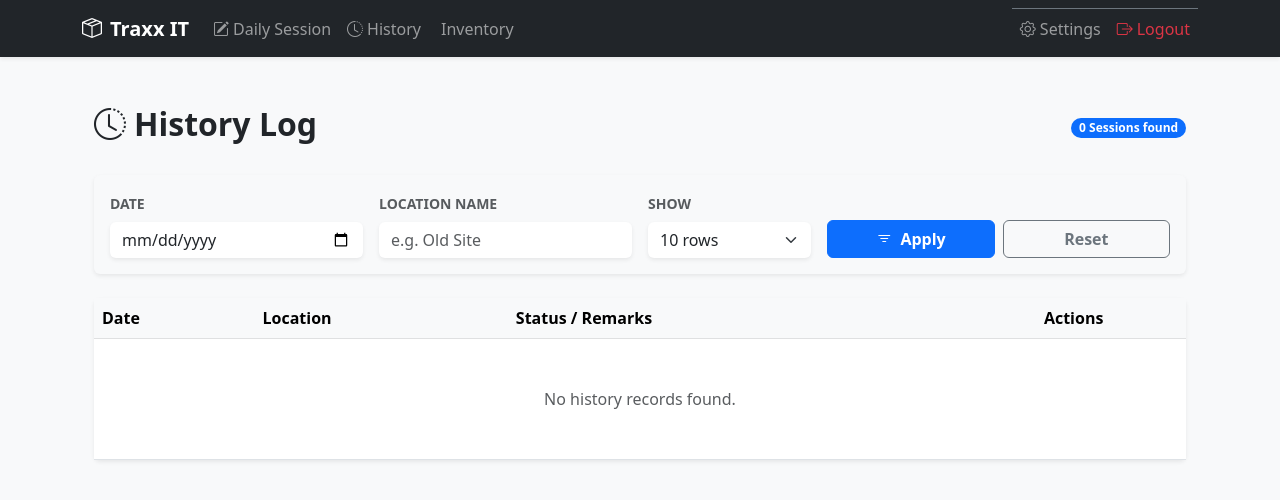
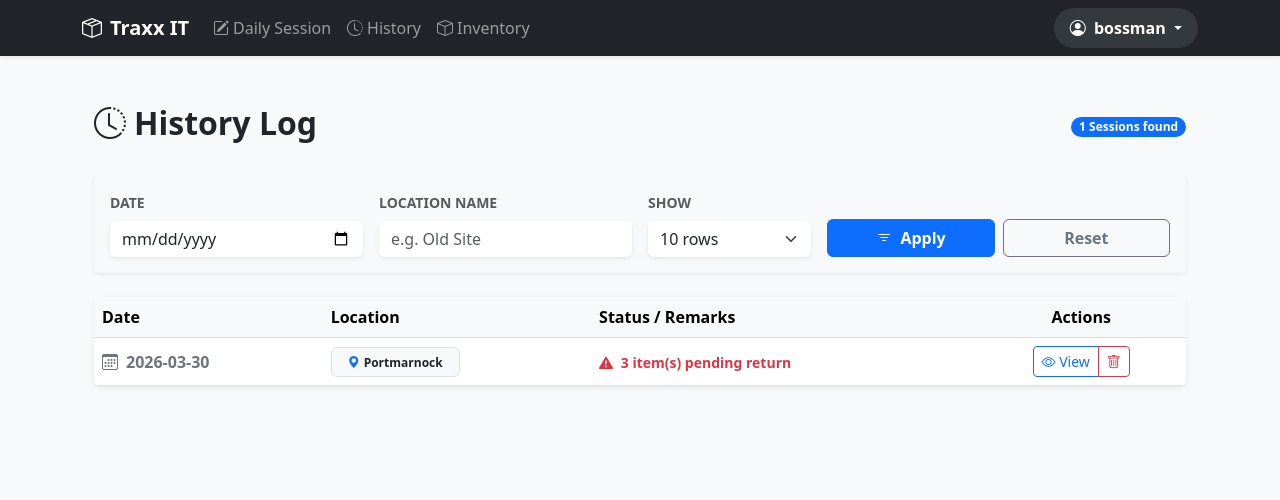
Before and after one commit to weistor1016/inventory, a Flask app: page /history in a window 1280 px wide. Shown: the top 500 px of the page. Run offline with Flask 3, Linux system fonts and the light colour scheme; a user stored in the database is signed in; data comes from the database, SQL or seed files in the repository; both versions use the stored data as it was after the commit.

Commit message:
added account functions

```diff
--- a/app.py
+++ b/app.py
@@ -21,6 +21,13 @@ with app.app_context():
         ])
         db.session.commit()
 
+@app.context_processor
+def inject_user():
+    if 'user_id' in session:
+        user = User.query.get(session['user_id'])
+        return dict(current_user=user)
+    return dict(current_user=None)
+
 @app.route('/login', methods=['GET', 'POST'])
 def login():
     if request.method == 'POST':
@@ -30,6 +37,19 @@ def login():
             return redirect(url_for('index'))
         flash("Invalid Credentials", "danger")
     return render_template('login.html')
+
+@app.route('/profile', methods=['GET', 'POST'])
+def profile():
+    if 'user_id' not in session: return redirect(url_for('login'))
+    user = User.query.get(session['user_id'])
+
+    if request.method == 'POST':
+        user.display_name = request.form.get('display_name')
+        db.session.commit()
+        flash("Profile updated!", "success")
+        return redirect(url_for('inventory'))
+
+    return render_template('profile.html', user=user)
 
 @app.route('/logout')
 def logout():
@@ -44,74 +64,63 @@ def index():
 @app.route('/inventory', methods=['GET', 'POST'])
 def inventory():
     if 'user_id' not in session: return redirect(url_for('login'))
-    user_id = session['user_id']
+    user = db.session.get(User, session['user_id'])
 
-    # 1. Get parameters from the URL (GET request)
     page = request.args.get('page', 1, type=int)
     per_page = request.args.get('per_page', 10, type=int)
     search_query = request.args.get('search', '')
 
     if request.method == 'POST':
-        # --- BULK SAVE LOGIC ---
+        # --- BULK SAVE ---
         if 'bulk_save' in request.form:
             item_ids = request.form.getlist('item_ids[]')
             quantities = request.form.getlist('quantities[]')
             for i_id, qty in zip(item_ids, quantities):
-                item = Item.query.filter_by(id=i_id, user_id=user_id).first()
-                if item:
+                # STRICT: Users (and Boss) can ONLY edit items they personally own
+                item = Item.query.filter_by(id=i_id, user_id=user.id).first()
+                if item and item.is_active:
                     item.quantity = int(qty)
             db.session.commit()
 
-        # --- ADD NEW ITEM LOGIC ---
+        # --- ADD NEW ITEM ---
         else:
             name = request.form.get('name').strip()
             qty = int(request.form.get('qty'))
-            item = Item.query.filter_by(user_id=user_id).filter(Item.name.ilike(name)).first()
+            # Find item tied specifically to the logged-in user
+            item = Item.query.filter_by(user_id=user.id).filter(Item.name.ilike(name)).first()
             if item:
                 item.quantity += qty
+                item.is_active = True
             else:
-                db.session.add(Item(name=name, quantity=qty, user_id=user_id))
+                db.session.add(Item(name=name, quantity=qty, user_id=user.id, is_active=True))
             db.session.commit()
 
-        # --- AUTO-REMOVE EMPTY ENTRIES ---
-        zero_items = Item.query.filter_by(user_id=user_id, quantity=0).all()
-        for item in zero_items:
-            lent_count = db.session.query(func.sum(DayRecord.quantity_out)).filter(
-                DayRecord.item_id == item.id,
-                DayRecord.is_returned == False
-            ).scalar() or 0
-
-            if lent_count == 0:
-                try:
-                    db.session.delete(item)
-                except:
-                    db.session.rollback()
-
-        db.session.commit()
-        flash("Inventory updated and empty items cleared.", "success")
-        # Ensure we redirect back with the same filters active
+        flash("Inventory updated.", "success")
         return redirect(url_for('inventory', search=search_query, per_page=per_page, page=page))
 
-    # --- 2. PAGINATED FETCH ---
-    items_query = Item.query.filter_by(user_id=user_id).order_by(Item.name)
+    # --- FETCH LOGIC ---
+    # Subquery for items currently lent out (to ensure archived items with debt still show)
+    lent_subquery = db.session.query(DayRecord.item_id).filter(DayRecord.is_returned == False).distinct().subquery()
+
+    # STRICT PRIVACY: Every user (Boss included) only sees THEIR own inventory entries
+    items_query = Item.query.filter_by(user_id=user.id).filter(
+        db.or_(Item.is_active == True, Item.id.in_(lent_subquery))
+    )
+
     if search_query:
         items_query = items_query.filter(Item.name.ilike(f"%{search_query}%"))
 
-    # Use paginate instead of all()
-    pagination = items_query.paginate(page=page, per_page=per_page)
-    items_list = pagination.items
+    pagination = items_query.order_by(Item.is_active.desc(), Item.name).paginate(page=page, per_page=per_page)
 
-    # 3. Calculate Lent Out for CURRENT PAGE items only (much faster!)
-    for item in items_list:
-        lent_count = db.session.query(func.sum(DayRecord.quantity_out)).filter(
-            DayRecord.item_id == item.id,
-            DayRecord.is_returned == False
+    for item in pagination.items:
+        # Check lent out count specifically for this item
+        item.lent_out = db.session.query(func.sum(DayRecord.quantity_out)).filter(
+            DayRecord.item_id == item.id, DayRecord.is_returned == False
         ).scalar() or 0
-        item.lent_out = lent_count
 
     return render_template('inventory.html',
                            pagination=pagination,
-                           items=items_list,
+                           items=pagination.items,
                            search_query=search_query,
                            per_page=per_page)
 
@@ -266,12 +275,11 @@ def save_day():
 @app.route('/history')
 def history():
     if 'user_id' not in session: return redirect(url_for('login'))
+    user = db.session.get(User, session['user_id'])
 
     page = request.args.get('page', 1, type=int)
     per_page = request.args.get('per_page', 10, type=int)
-
     f_date = request.args.get('filter_date', '')
-    # f_place now captures text (the name) instead of just an ID
     f_place = request.args.get('filter_place', '').strip()
 
     query = db.session.query(
@@ -279,12 +287,15 @@ def history():
         DayRecord.place_id,
         Place.name.label('place_name'),
         func.sum(case((DayRecord.is_returned == False, 1), else_=0)).label('unreturned_count')
-    ).join(Place).filter(DayRecord.user_id == session['user_id'])
+    ).join(Place)
+
+    # --- BOSS SUPER-VISION ---
+    # Boss sees everyone's history; Staff only sees their own.
+    if user.role != 'boss':
+        query = query.filter(DayRecord.user_id == user.id)
 
     if f_date:
         query = query.filter(func.date(DayRecord.timestamp) == f_date)
-
-    # NEW: Filter by Place Name (supports deleted/archived places)
     if f_place:
         query = query.filter(Place.name.ilike(f"%{f_place}%"))
 
@@ -427,22 +438,31 @@ def remove_entry(entry_id):
 
 @app.route('/history/<ts>/<int:place_id>')
 def session_details(ts, place_id):
-    if 'user_id' not in session:
-        return redirect(url_for('login'))
+    if 'user_id' not in session: return redirect(url_for('login'))
+    user = db.session.get(User, session['user_id'])
 
-    # 1. Fetch the Place object to show the name at the top
-    place = Place.query.get_or_404(place_id)
+    place = db.session.get(Place, place_id)
 
-    # 2. Get all records for that specific day and location
-    # We use func.date() to match the date string from the URL
-    records = DayRecord.query.filter(
+    # Base Filter
+    filters = [
         func.date(DayRecord.timestamp) == ts,
         DayRecord.place_id == place_id
-    ).all()
+    ]
 
-    # 3. Group the records by Client Name for the UI
+    # --- BOSS LOGIC ---
+    if user.role != 'boss':
+        filters.append(DayRecord.user_id == user.id)
+
+    records = DayRecord.query.filter(*filters).all()
+
+    if not records:
+        flash("No records found or Access Denied.", "warning")
+        return redirect(url_for('history'))
+
     grouped_data = {}
     for r in records:
+        # Pass archiving status to the UI
+        r.item_is_archived = not r.item.is_active
         client_name = r.client.name
         if client_name not in grouped_data:
             grouped_data[client_name] = []
@@ -451,7 +471,8 @@ def session_details(ts, place_id):
     return render_template('session_details.html',
                            grouped_data=grouped_data,
                            place=place,
-                           ts=ts)
+                           ts=ts,
+                           records=records)
 
 @app.route('/update_item/<int:id>', methods=['POST'])
 def update_item(id):
--- a/templates/base.html
+++ b/templates/base.html
@@ -32,34 +32,56 @@
                     </li>
                     <li class="nav-item">
                         <a class="nav-link" href="{{ url_for('inventory') }}">
-                            <i class="bi bi-inventory me-1"></i>Inventory
+                            <i class="bi bi-box me-1"></i>Inventory
                         </a>
                     </li>
                 </ul>
 
-                <ul class="navbar-nav ms-auto border-top border-secondary border-lg-0 mt-2 mt-lg-0 pt-2 pt-lg-0">
+                <ul class="navbar-nav ms-auto align-items-center">
+                    {% if current_user %}
+                    <li class="nav-item dropdown">
+                        <a class="nav-link dropdown-toggle fw-bold text-white px-3 py-2 rounded-pill bg-secondary bg-opacity-25"
+                           href="#" id="userDropdown" role="button" data-bs-toggle="dropdown" aria-expanded="false">
+                            <i class="bi bi-person-circle me-1"></i>
+                            {{ current_user.display_name or current_user.username }}
+                        </a>
+                        <ul class="dropdown-menu dropdown-menu-end shadow border-0 mt-2" aria-labelledby="userDropdown">
+                            <li>
+                                <a class="dropdown-item py-2" href="{{ url_for('settings') }}">
+                                    <i class="bi bi-gear me-2 text-muted"></i>Settings
+                                </a>
+                            </li>
+                            <li><hr class="dropdown-divider"></li>
+                            <li>
+                                <a class="dropdown-item py-2 text-danger" href="{{ url_for('logout') }}">
+                                    <i class="bi bi-box-arrow-right me-2"></i>Logout
+                                </a>
+                            </li>
+                        </ul>
+                    </li>
+                    {% else %}
                     <li class="nav-item">
-                        <a class="nav-link" href="{{ url_for('settings') }}">
-                            <i class="bi bi-gear me-1"></i>Settings
-                        </a>
+                        <a class="nav-link" href="{{ url_for('login') }}">Login</a>
                     </li>
-                    <li class="nav-item">
-                        <a class="nav-link text-danger" href="{{ url_for('logout') }}">
-                            <i class="bi bi-box-arrow-right me-1"></i>Logout
-                        </a>
-                    </li>
+                    {% endif %}
                 </ul>
             </div>
         </div>
     </nav>
+
     <div class="container">
         {% with messages = get_flashed_messages(with_categories=true) %}
           {% if messages %}{% for cat, msg in messages %}
-            <div class="alert alert-{{ cat }} alert-dismissible fade show">{{ msg }}</div>
+            <div class="alert alert-{{ cat }} alert-dismissible fade show shadow-sm border-0">
+                {{ msg }}
+                <button type="button" class="btn-close" data-bs-dismiss="alert"></button>
+            </div>
           {% endfor %}{% endif %}
         {% endwith %}
+
         {% block content %}{% endblock %}
     </div>
+
     <script src="https://cdn.jsdelivr.net/npm/bootstrap@5.3.0/dist/js/bootstrap.bundle.min.js"></script>
 </body>
 </html>
```
Also changed, not shown: models.py (+11 -4 lines), templates/session_details.html (+43 -10 lines), inventory.db.
